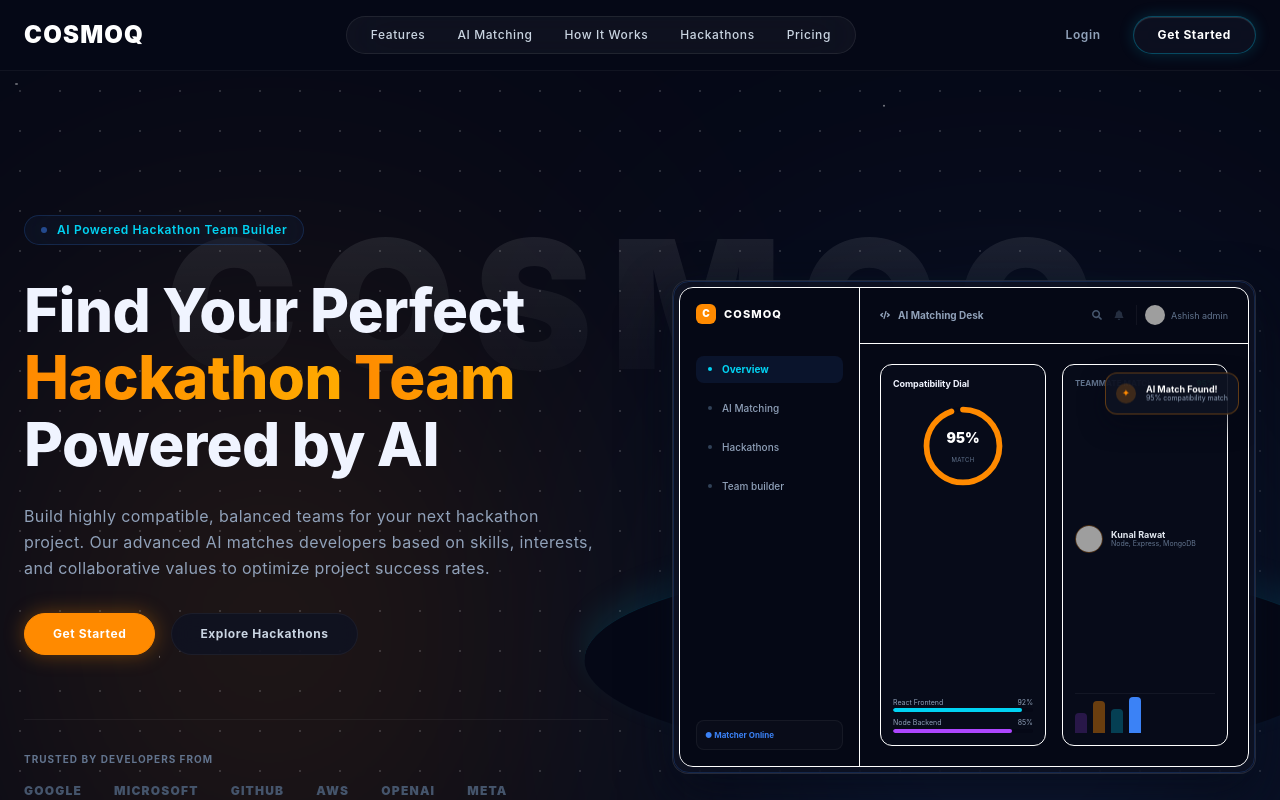
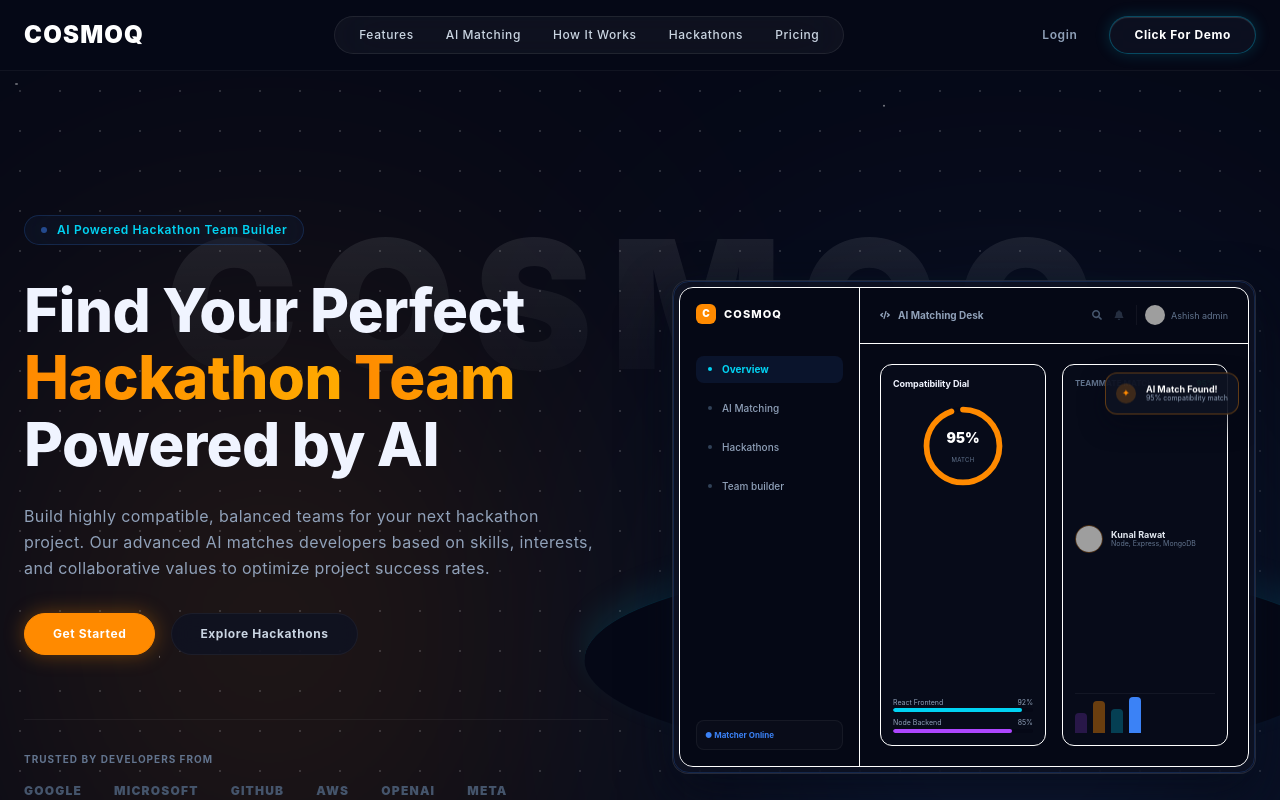
Before and after one commit to Techi-Harshit/AI-Hackthon-Team-Builder, a React app in the folder frontend/: page / in a window 1280 px wide. Shown: the top 800 px of the page. Built offline with nearby package versions, Linux system fonts and the light colour scheme; grey boxes are pictures that could not be loaded; the HTML template or start-up script is replaced by a standard one.

Commit message:
Updated frontend UI

```diff
--- a/frontend/src/components/Navbar.jsx
+++ b/frontend/src/components/Navbar.jsx
@@ -83,7 +83,7 @@
             duration-300
             "
           >
-            Get Started
+            Click For Demo
           </button>
         </div>
 
@@ -123,7 +123,7 @@
                 }}
                 className="px-6 py-2.5 bg-gradient-to-r from-cyan-500 to-purple-500 rounded-full w-full font-semibold"
               >
-                Get Started
+                Click For Demo
               </button>
             </div>
           </div>
```
